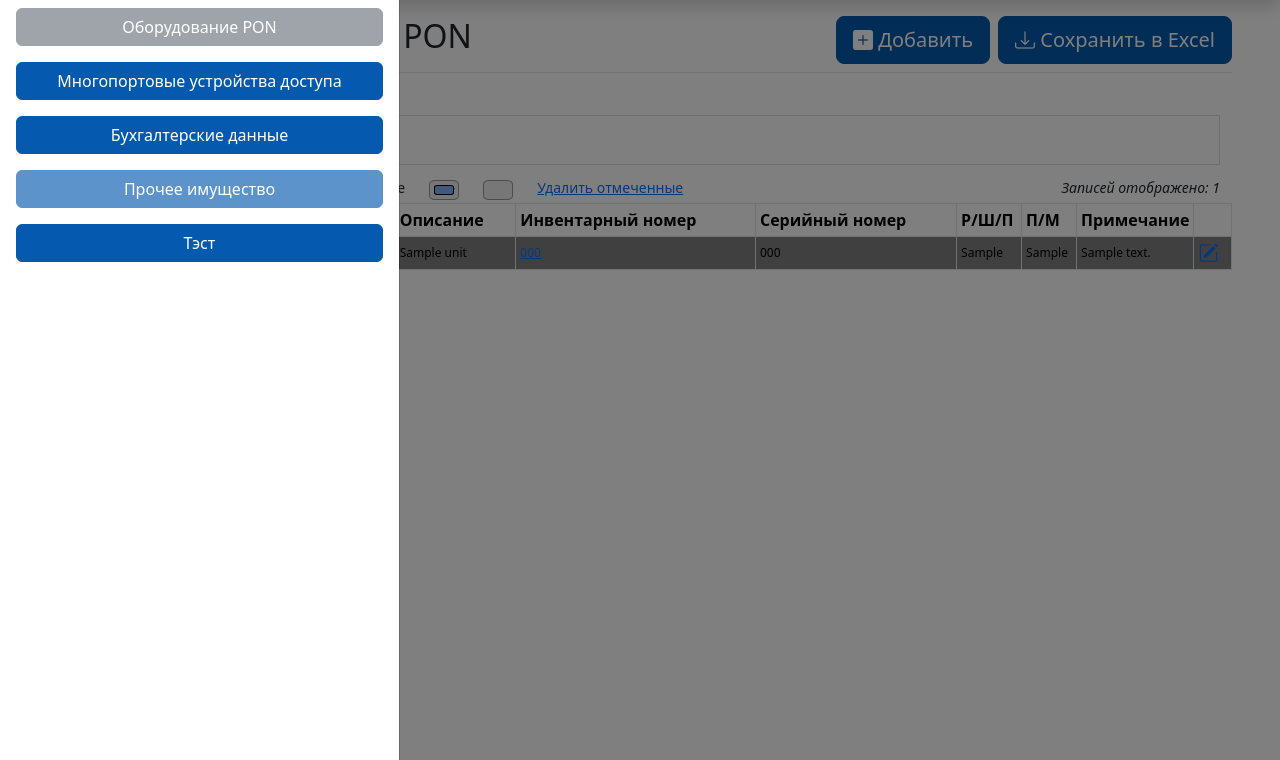
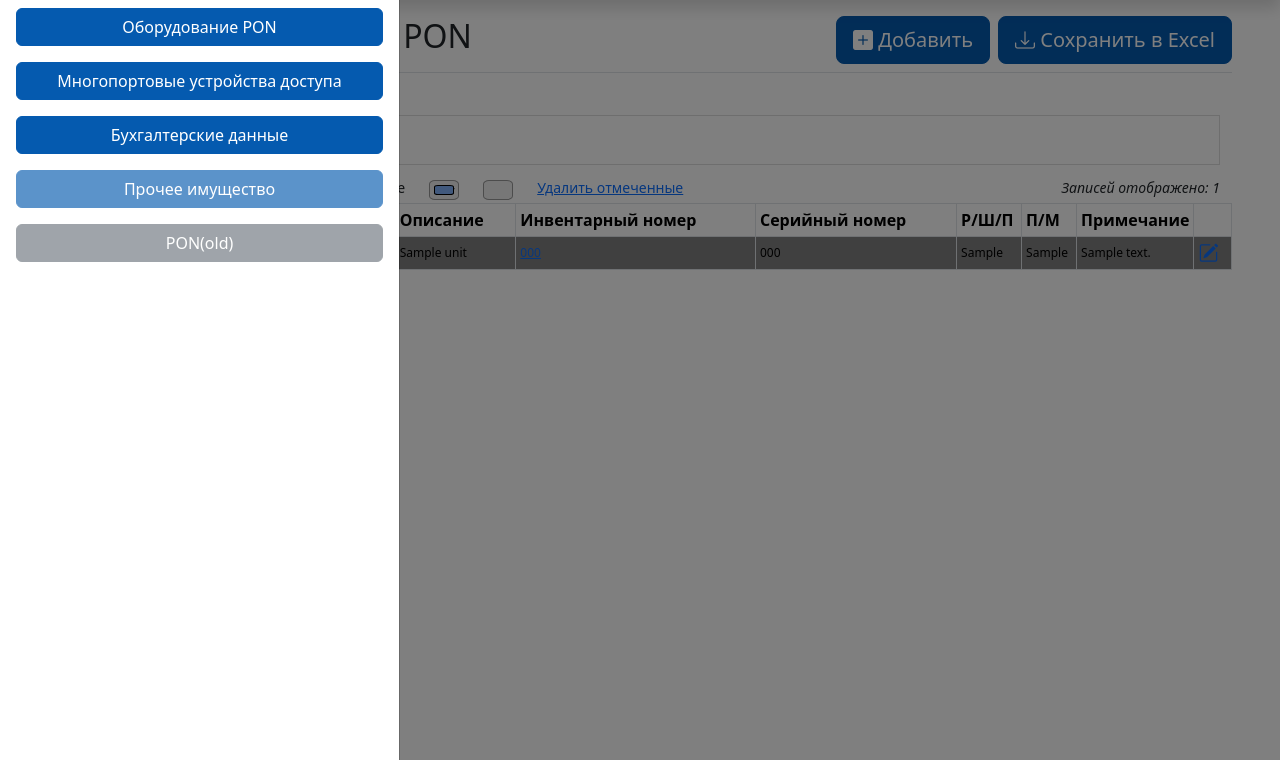
Before and after one commit to MrSoSadGuy/Hardware_Components, a Flask app: template templates/index.html in a window 1280 px wide, after a click that opens the changed part. Shown: the part 40-800 px from the top of the page. Run offline with Flask 3, Linux system fonts and the light colour scheme; tables that the repository leaves empty hold one stand-in row (values such as "Sample post"); the template is opened without the code that fills it: values that come from a table or form of the project are taken from there, most other values are stand-ins (such as "Sample title", 1, 10 or a date in 2020); some libraries are stand-ins or nearby versions.

Commit message:
07.02.25 p1

```diff
--- a/static/toast.css
+++ b/static/toast.css
@@ -17,7 +17,7 @@
     bottom: 15px;
     right: 15px;
     width: var(--toast-width);
-    z-index: 1051;
+    z-index: 1060;
   }
 
   .toast {
--- a/templates/MA_page.html
+++ b/templates/MA_page.html
@@ -687,11 +687,11 @@
         <div class="offcanvas-body">
             <form>
               <div class="d-grid gap-3">
-                  <button class="btn btn-primary" type="submit" formaction="/pon_units" >Оборудование PON</button>
+                <button class="btn btn-primary"  type="submit" formaction="/pon_units_new">Оборудование PON</button>
                   <button class="btn btn-secondary" type="submit" disabled >Многопортовые устройства доступа</button>
                   <button class="btn btn-primary" type="submit"  formaction="/buh_data" >Бухгалтерские данные</button>
                   <button class="btn btn-primary" type="submit" disabled formaction="/other_property">Прочее имущество</button>
-                  <button class="btn btn-primary"  type="submit" formaction="/pon_units_new">Тэст</button>
+                  <button class="btn btn-primary" type="submit" formaction="/pon_units" >PON(old)</button>
               </div>
             </form>
         </div>
--- a/templates/buh_data.html
+++ b/templates/buh_data.html
@@ -235,11 +235,11 @@
         <div class="offcanvas-body">
             <form>
                 <div class="d-grid gap-3">
-                    <button class="btn btn-primary" type="submit" formaction="/pon_units" >Оборудование PON</button>
+                    <button class="btn btn-primary"  type="submit" formaction="/pon_units_new">Оборудование PON</button>
                     <button class="btn btn-primary" type="submit" formaction="/multiple_access" >Многопортовые устройства доступа</button>
                     <button class="btn btn-secondary" type="submit" disabled formaction="/buh_data" >Бухгалтерские данные</button>
                     <button class="btn btn-primary" type="submit" disabled formaction="/other_property">Прочее имущество</button>
-                    <button class="btn btn-primary"  type="submit" formaction="/pon_units_new">Тэст</button>
+                    <button class="btn btn-primary" type="submit" formaction="/pon_units" >PON(old)</button>
                 </div>
                 </form>
         </div>
--- a/templates/index.html
+++ b/templates/index.html
@@ -518,11 +518,11 @@
         <div class="offcanvas-body">
             <form>
               <div class="d-grid gap-3">
-                <button class="btn btn-secondary" type="submit" disabled >Оборудование PON</button>
+              <button class="btn btn-primary"  type="submit" formaction="/pon_units_new">Оборудование PON</button>
                 <button class="btn btn-primary" type="submit"  formaction="/multiple_access">Многопортовые устройства доступа</button>
                 <button class="btn btn-primary" type="submit"  formaction="/buh_data" >Бухгалтерские данные</button>
                 <button class="btn btn-primary" type="submit" disabled formaction="/other_property">Прочее имущество</button>
-                <button class="btn btn-primary"  type="submit" formaction="/pon_units_new">Тэст</button>
+                <button class="btn btn-secondary" type="submit" disabled >PON(old)</button>
               </div>
             </form>
         </div>
--- a/templates/pon_page.html
+++ b/templates/pon_page.html
@@ -153,14 +153,14 @@
     <div class="offcanvas-body">
         <form>
             <div class="d-grid gap-3">
-                <button class="btn btn-primary"  type="submit" formaction="/pon_units">Оборудование PON</button>
+                <button class="btn btn-secondary" disabled type="submit" formaction="/pon_units_new">Оборудование PON</button>
                 <button class="btn btn-primary" formaction="/multiple_access" type="submit">Многопортовые устройства
                     доступа
                 </button>
                 <button class="btn btn-primary" formaction="/buh_data" type="submit">Бухгалтерские данные</button>
                 <button class="btn btn-primary" disabled formaction="/other_property" type="submit">Прочее имущество
                 </button>
-                <button class="btn btn-secondary" disabled type="submit" formaction="/pon_units_new">Тэст</button>
+                <button class="btn btn-primary"  type="submit" formaction="/pon_units">PON(old)</button>
             </div>
         </form>
     </div>
--- a/templates/start_page.html
+++ b/templates/start_page.html
@@ -50,11 +50,11 @@
         <div class="offcanvas-body">
             <form>
                 <div class="d-grid gap-3">
-                    <button class="btn btn-primary" type="submit" formaction="/pon_units" >Оборудование PON</button>
+                    <button class="btn btn-primary" type="submit" formaction="/pon_units_new">Оборудование PON</button>
                     <button class="btn btn-primary" type="submit" formaction="/multiple_access" >Многопортовые устройства доступа</button>
                     <button class="btn btn-primary" type="submit" formaction="/buh_data" >Бухгалтерские данные</button>
                     <button class="btn btn-primary" type="submit" disabled formaction="/other_property">Прочее имущество</button>
-                    <button class="btn btn-primary" type="submit" formaction="/pon_units_new">Тэст</button>
+                    <button class="btn btn-primary" type="submit" formaction="/pon_units" >PON(old)</button>
                 </div>
             </form>
         </div>
```
Also changed, not shown: 1 other file.
